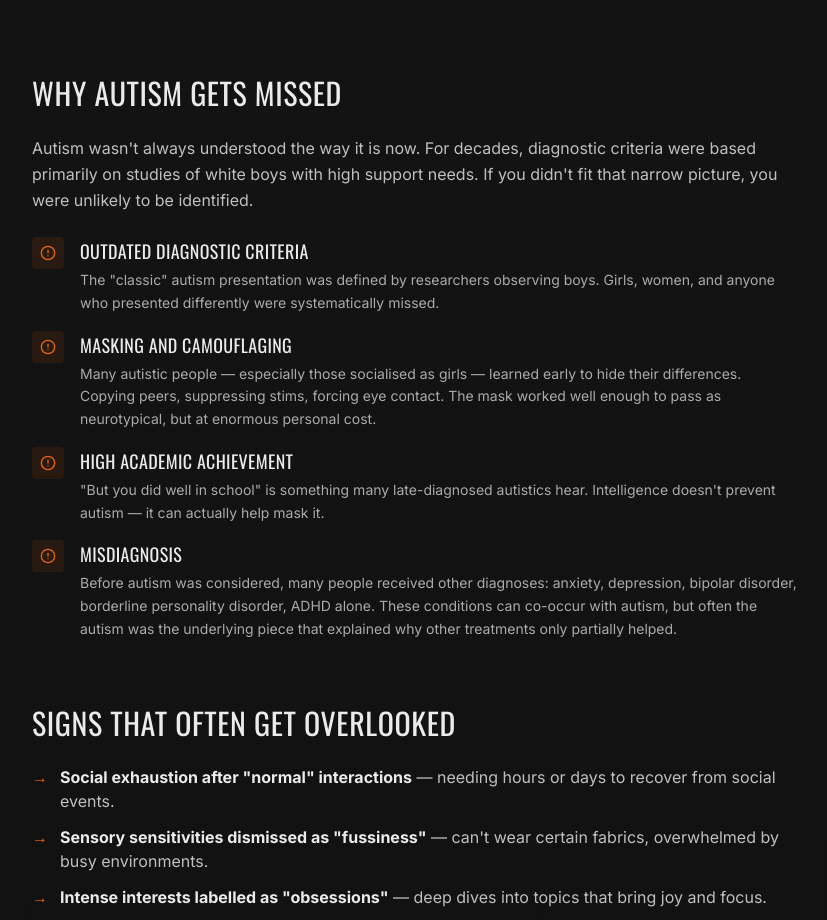
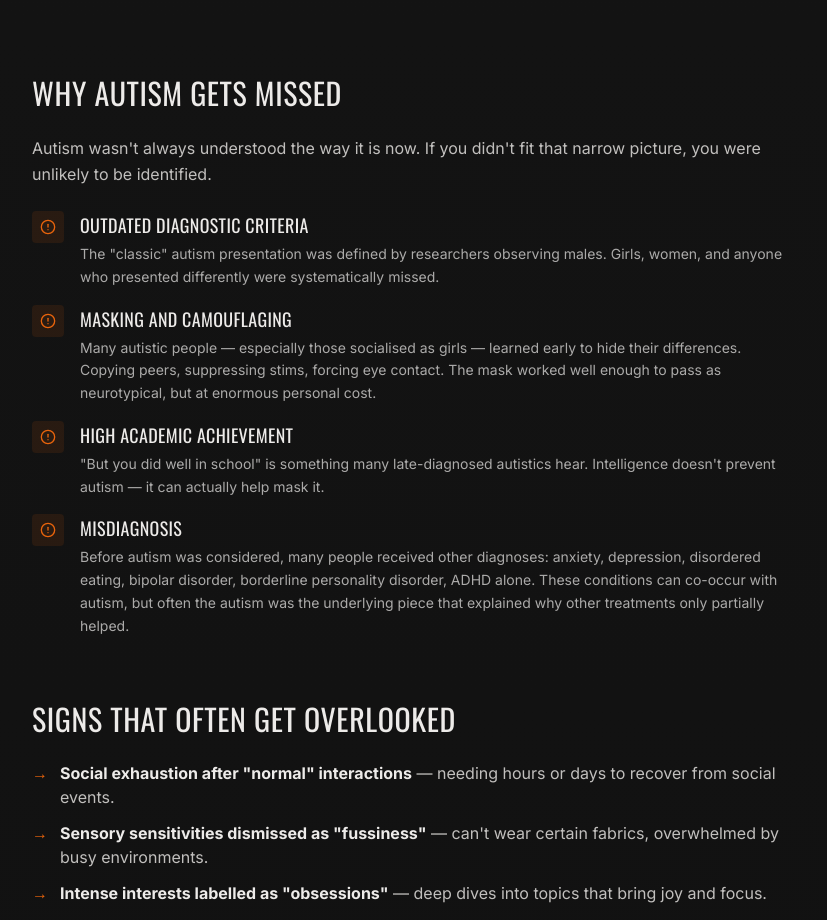
Before and after one commit to EstusHealth/estus-health-website, a React (Vite) app: page /learn/late-autism-diagnosis in a window 1280 px wide. Shown: the part 900-1820 px from the top of the page, without its empty margins (224-1051 px from the left). Built offline with nearby package versions, Linux system fonts and the light colour scheme.

Commit message:
Update LearnLateDiagnosis.jsx

```diff
--- a/src/pages/learn/LearnLateDiagnosis.jsx
+++ b/src/pages/learn/LearnLateDiagnosis.jsx
@@ -68,8 +68,7 @@ export default function LearnLateDiagnosis() {
                 Why Autism Gets Missed
               </h2>
               <p className="text-foreground/80 leading-relaxed mb-6">
-                Autism wasn't always understood the way it is now. For decades, diagnostic
-                criteria were based primarily on studies of white boys with high support needs.
+                Autism wasn't always understood the way it is now.
                 If you didn't fit that narrow picture, you were unlikely to be identified.
               </p>
 
@@ -81,7 +80,7 @@ export default function LearnLateDiagnosis() {
                   <div>
                     <h3 className="font-display text-lg mb-1">Outdated Diagnostic Criteria</h3>
                     <p className="text-foreground/70 text-sm leading-relaxed">
-                      The "classic" autism presentation was defined by researchers observing boys.
+                      The "classic" autism presentation was defined by researchers observing males.
                       Girls, women, and anyone who presented differently were systematically missed.
                     </p>
                   </div>
@@ -123,7 +122,7 @@ export default function LearnLateDiagnosis() {
                     <h3 className="font-display text-lg mb-1">Misdiagnosis</h3>
                     <p className="text-foreground/70 text-sm leading-relaxed">
                       Before autism was considered, many people received other diagnoses: anxiety,
-                      depression, bipolar disorder, borderline personality disorder, ADHD alone.
+                      depression, disordered eating, bipolar disorder, borderline personality disorder, ADHD alone.
                       These conditions can co-occur with autism, but often the autism was the
                       underlying piece that explained why other treatments only partially helped.
                     </p>
```
